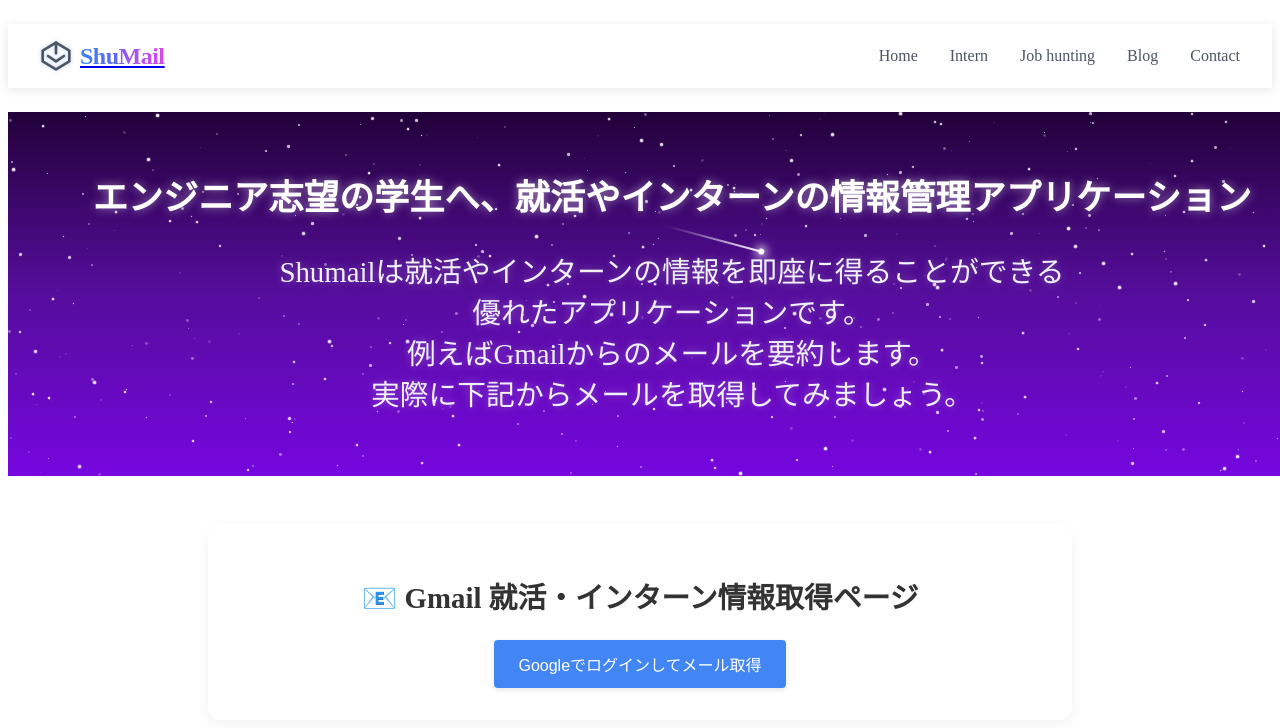
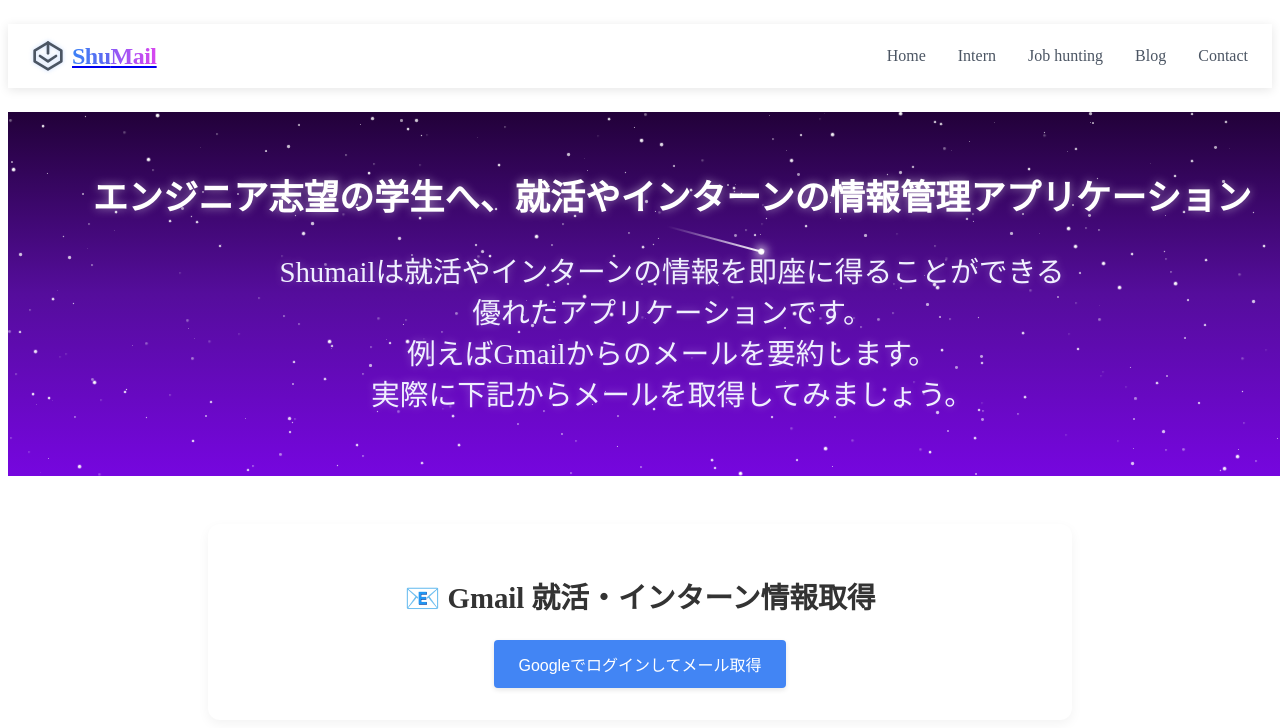
Before and after one commit to takapom/internship-helper-app, a Next.js app: page / in a window 1280 px wide. Shown: the top 728 px of the page. Built offline with nearby package versions, Linux system fonts and the light colour scheme; no server answers.

Commit message:
UI一部修正

```diff
--- a/src/app/page.tsx
+++ b/src/app/page.tsx
@@ -48,7 +48,7 @@
   return (
     <main>
       <div className={styles.container_first}>
-        <h1 className={styles.text_head}>📧 Gmail 就活・インターン情報取得ページ</h1>
+        <h1 className={styles.text_head}>📧 Gmail 就活・インターン情報取得</h1>
         <button onClick={handleLogin} className={styles.button}>
           Googleでログインしてメール取得
         </button>
--- a/src/components/navbar.module.css
+++ b/src/components/navbar.module.css
@@ -20,8 +20,8 @@
     justify-content: space-between;
     padding: 0 1.5rem;
     height: 4rem;
-    max-width: 1200px;
-    margin: 0 auto;
+    /* max-width: 1200px;
+    margin: 0 auto; */
   }
 
   .logo {
```
